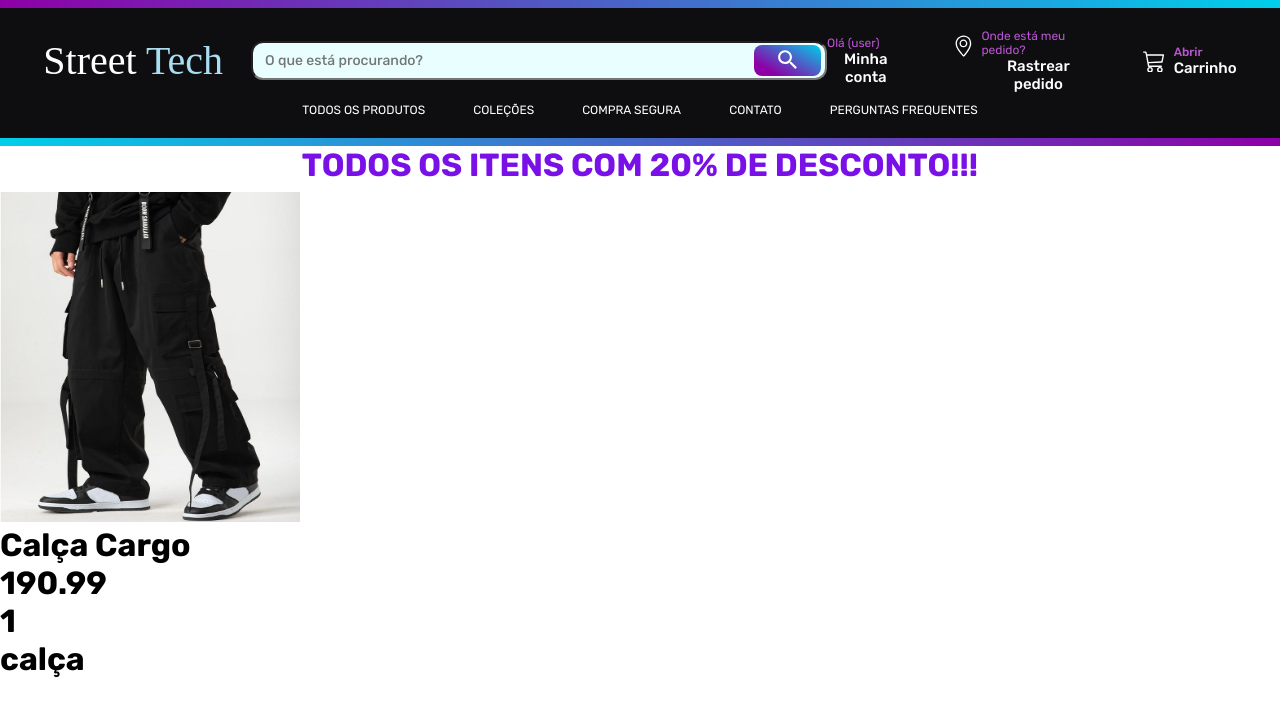
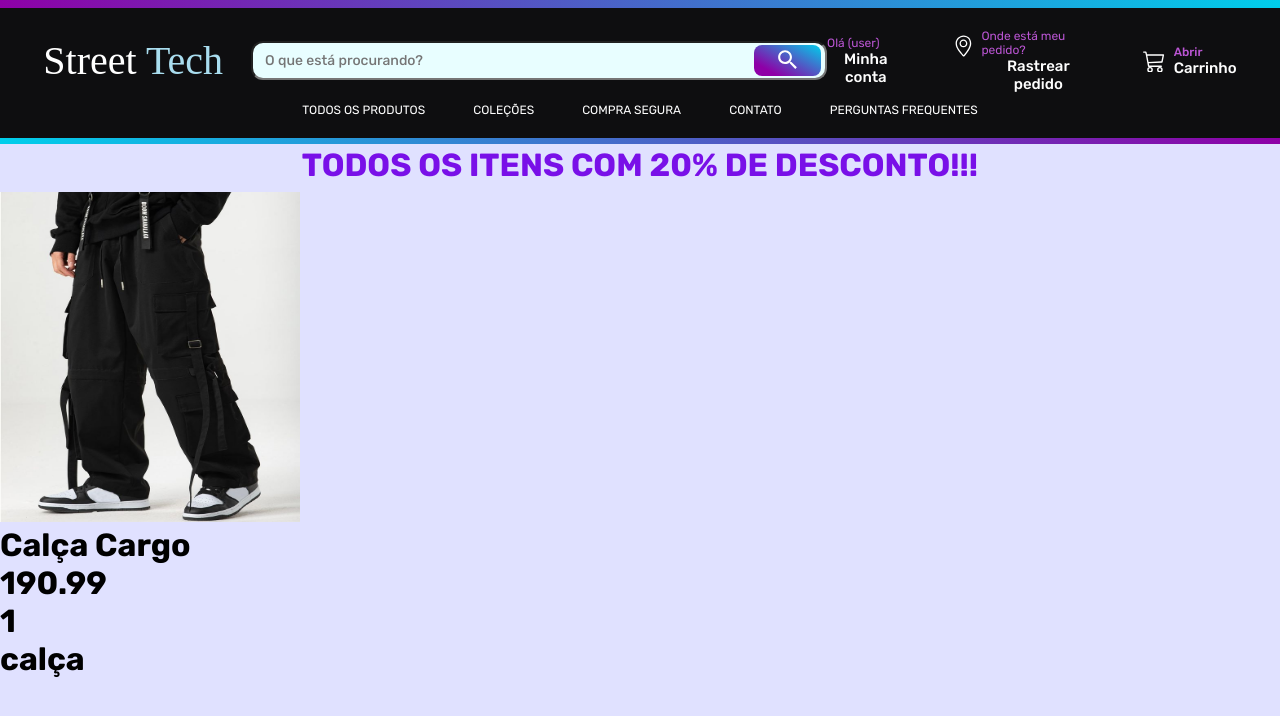
Before and after one commit to gustavocarvalho-ra/proj, a Next.js app: page /produtos/1 in a window 1280 px wide. Shown: the top 716 px of the page. Built offline with nearby package versions, Linux system fonts and the light colour scheme; a web font is replaced by a local one.

Commit message:
style: change background color

```diff
--- a/app/produtos/styles.ts
+++ b/app/produtos/styles.ts
@@ -3,8 +3,8 @@ import styled from "styled-components";
 export const Main = styled.div `
   width: 100vw;
   height: 76vh;
-  margin-top: 3em;
-
+  padding-top: 3em;
+  background: var(--back);
   .deta {
 
 
@@ -22,7 +22,7 @@ export const Container = styled.div `
   padding-top: 2em;
   width: 100%;
   display: flex;
-  background:  #e0e1ff;
+  background:  var(--back);
 
   a {
     text-decoration: none;
```
